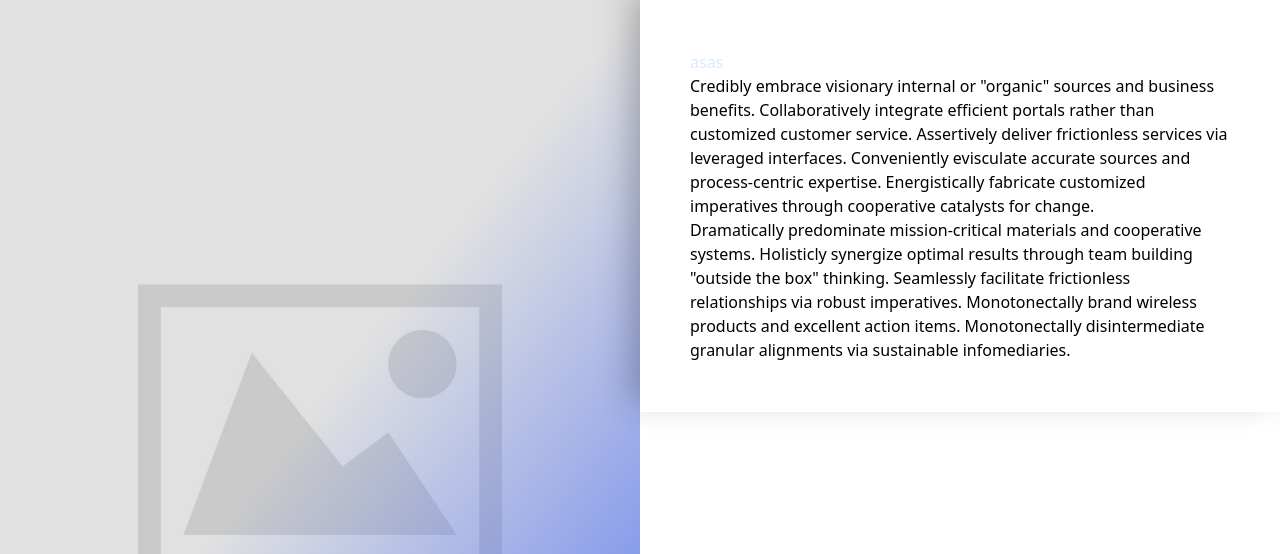
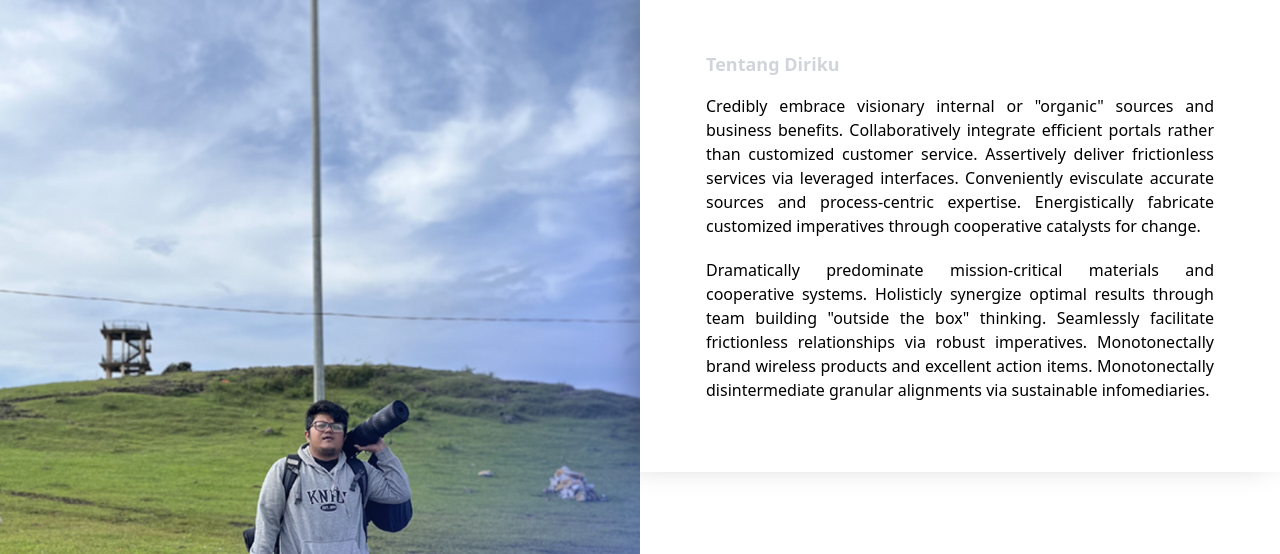
Before and after one commit to Fade28/AboutMe.github.io, a website: page index.html in a window 1280 px wide. Shown: the top 554 px of the page. Drawn offline with nearby package versions, Linux system fonts and the light colour scheme.

Commit message:
modified:   assets/css/output.css 	new file:   assets/img/img-profil.jpg 	deleted:    assets/img/img-profile.jpg 	modified:   index.html

```diff
--- a/index.html
+++ b/index.html
@@ -15,7 +15,7 @@
 </head>
 <body>
   <div class="flex flex-wrap justify-around">
-    <div class="w-full sm:w-1/2 text-center overflow-hidden fixed left-0 box-border">
+    <div class="w-full sm:w-1/2 text-center overflow-hidden relative sm:fixed left-0 box-border">
       <header class="p-0 m-0 min-h-screen align-middle relative ">
         <div class="absolute bottom-0 left-0 right-0 w-full mt-0 mx-auto mb-auto p-[10%] text-center ">
             <h1 class="text-[36px] leading-[1] text-white">Hi, I'm Ahmad Fatih!</h1>
@@ -30,23 +30,23 @@
             </ul>
         </div>
 
-        <div class="absolute top-0 left-0 z-[-1] w-full h-full  bg-cover bg-top bg-[url(../img/img-profile.jpg)] before:content-[*] before:inset-0 before:bg-pink-500">
+        <div class="absolute top-0 left-0 z-[-1] w-full h-full  bg-cover bg-top bg-[url(../img/img-profil.jpg)] before:content-[*] before:inset-0 before:bg-pink-500">
           <div class="min-h-screen w-full inset-0 bg-gradient-to-br from-transparent via-transparent to-[#2a54f5]/70"></div>
         </div>
 
     </header>
     </div>
-    <div class="w-full sm:w-1/2  overflow-hidden fixed right-0 box-border shadow-none sm:shadow-boxKiri">
-      <section class="intro sm:p-[50px] pt-[30px] pr-[20px]s  ">
-          <div class="container-fluid">
-              <div class="row">
-                  <div class="col-md-12">
-                      <div class="section-title">
-                          <h2 class="text-blue-100">asas</h2>
+    <div class="w-full sm:w-1/2  overflow-hidden sm:absolute relative right-0 box-border shadow-none sm:shadow-boxKiri">
+      <section class="intro min-[480px]:p-[50px] py-[30px] px-[20px]   ">
+          <div class="px-4 mx-auto">
+              <div class="-mx-4">
+                  <div class="px-4 min-h-[1px] relative">
+                      <div class="mb-4">
+                          <h2 class="mb-1 text-gray-300 text-lg font-bold">Tentang Diriku</h2>
                       </div>
                   </div>
-                  <div class="col-md-12">
-                      <p>
+                  <div class="px-4 min-h-[1px] relative">
+                      <p class="text-justify mb-5">
                           Credibly embrace visionary internal or "organic" sources and business benefits. Collaboratively
                           integrate efficient portals rather than customized customer service. Assertively deliver
                           frictionless services via leveraged interfaces. Conveniently evisculate accurate sources and
@@ -55,7 +55,7 @@
 
                       </p>
 
-                      <p>
+                      <p class="text-justify mb-5">
                           Dramatically predominate mission-critical materials and cooperative systems. Holisticly synergize
                           optimal results through team building "outside the box" thinking. Seamlessly facilitate frictionless
                           relationships via robust imperatives. Monotonectally brand wireless products and excellent action
```
Also changed, not shown: assets/css/output.css, assets/img/img-profil.jpg (added), assets/img/img-profile.jpg (deleted).
